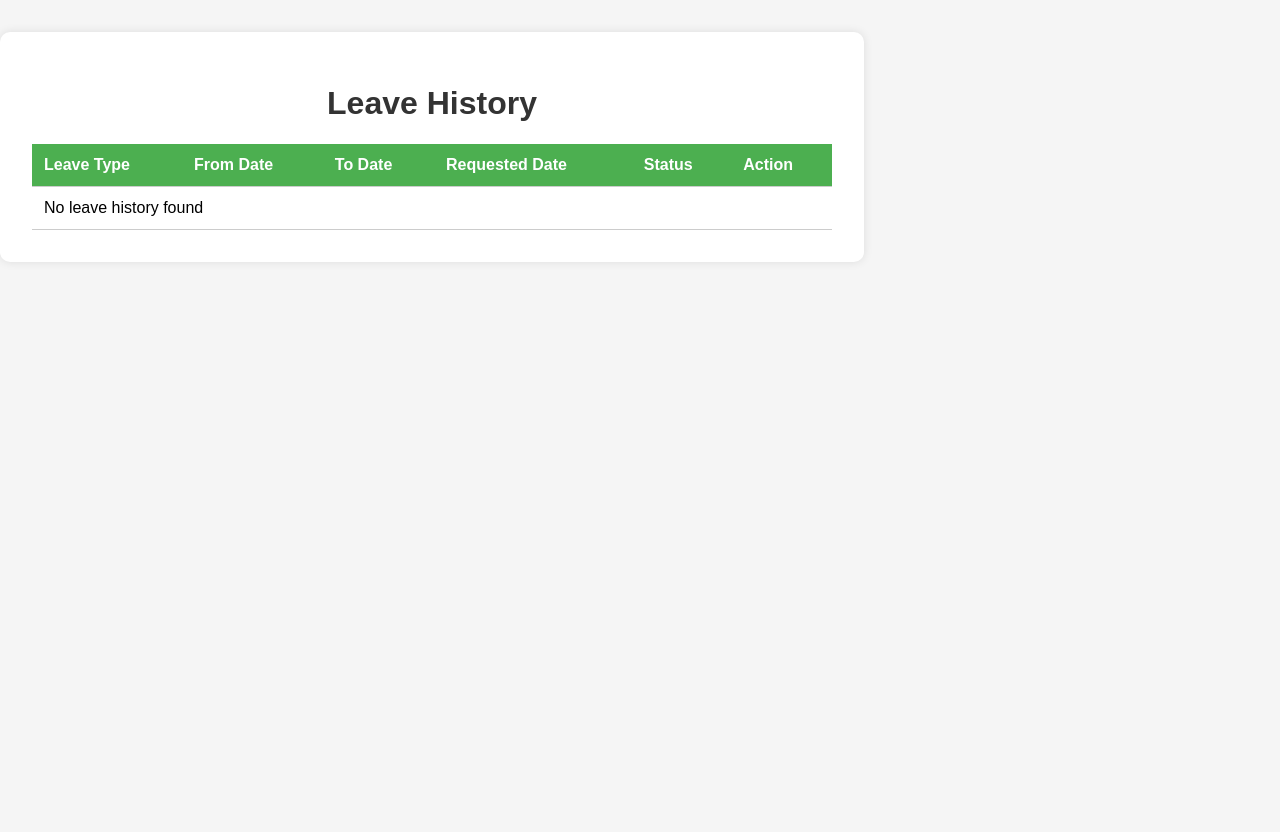
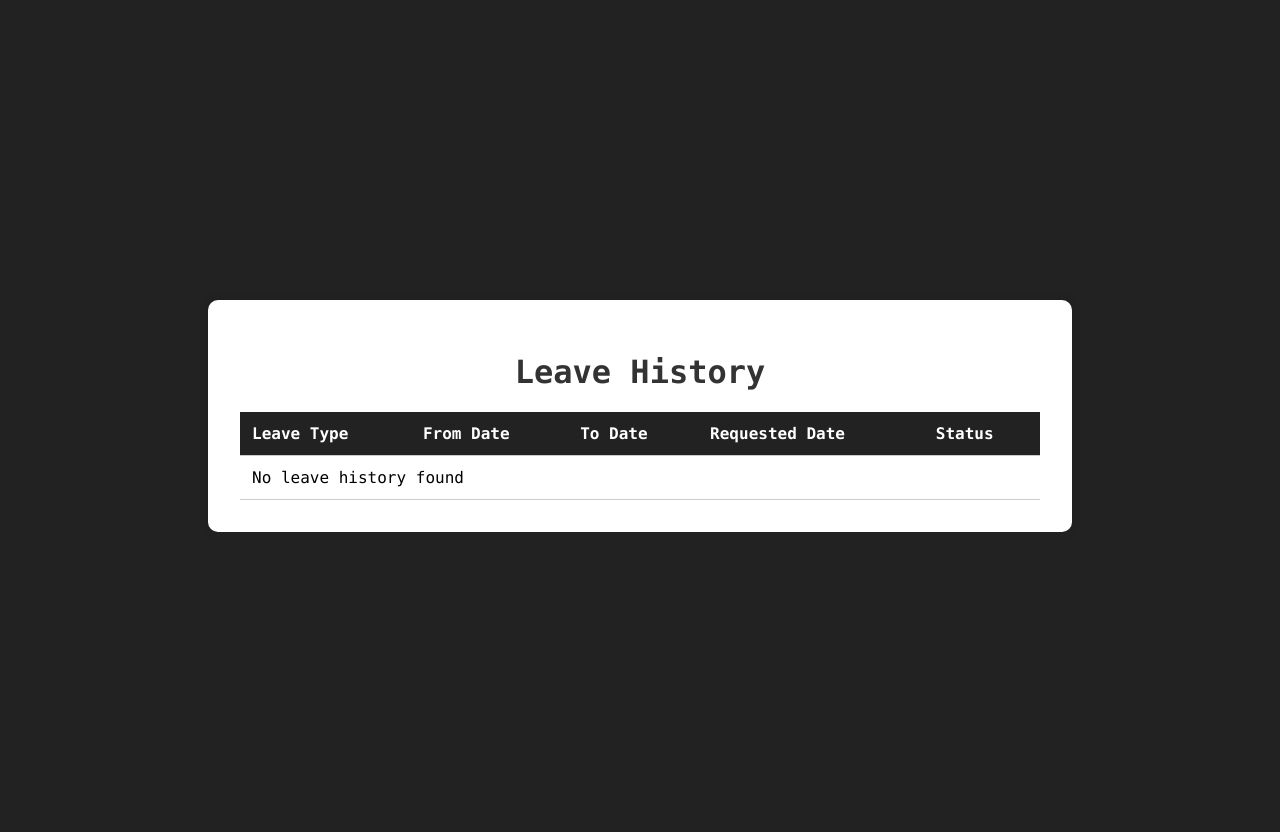
Before and after one commit to akhiltabraham5797/smart-employee, a PHP site: page /Leave_History.php in a window 1280 px wide. After the commit the page ends 532 px from the top, so only its background shows below. Run offline with PHP 8.4, Linux system fonts and the light colour scheme; data that the repository does not hold is empty.

Commit message:
Changes in styling

```diff
--- a/Leave_Application.php
+++ b/Leave_Application.php
@@ -49,8 +49,8 @@ if ($_SERVER["REQUEST_METHOD"] == "POST") {
         });
     </script>
 </head>
-<body>
-    <div class="container leave-application-container">
+<body class="leavebody">
+    <div class="leavecontainer leave-application-container">
         <h1>Apply for Leave</h1>
         <form id="leave-form" method="post" action="Leave_Application.php">
             <input type="hidden" name="user_id" value="1">
--- a/Leave_History.php
+++ b/Leave_History.php
@@ -22,10 +22,11 @@ $result = $conn->query($sql);
     <meta charset="UTF-8">
     <meta name="viewport" content="width=device-width, initial-scale=1.0">
     <title>Leave History</title>
+
     <link rel="stylesheet" href="assets/css/styles.css">
 </head>
-<body>
-    <div class="container leave-history-container">
+<body class="leavebody">
+    <div class="leavecontainer leave-history-container">
         <h1>Leave History</h1>
         <table>
             <thead>
@@ -35,7 +36,7 @@ $result = $conn->query($sql);
                     <th>To Date</th>
                     <th>Requested Date</th>
                     <th>Status</th>
-                    <th>Action</th>
+                    <!-- <th>Action</th> -->
                 </tr>
             </thead>
             <tbody>
@@ -48,7 +49,7 @@ $result = $conn->query($sql);
                         echo "<td>" . $row["end_date"] . "</td>";
                         echo "<td>" . $row["requested_on"] . "</td>";
                         echo "<td>" . $row["status"] . "</td>";
-                        echo '<td><button class="view-details">View Details</button></td>';
+                        // echo '<td><button class="view-details">View Details</button></td>';
                         echo "</tr>";
                     }
                 } else {
--- a/Task_Details.php
+++ b/Task_Details.php
@@ -58,8 +58,8 @@ $conn->close();
     <title>Task Details</title>
     <link rel="stylesheet" href="assets/css/styles.css">
 </head>
-<body>
-    <div class="container task-details-container">
+<body class="leavebody">
+    <div class="leavecontainer task-details-container">
         <h1>Task Details</h1>
         <form id="task-details-form" method="post" action="Task_Details.php">
             <div class="task-info">
--- a/assets/css/styles.css
+++ b/assets/css/styles.css
@@ -1,16 +1,16 @@
 /* General Styles */
-body {
-    font-family: Arial, sans-serif;
+.leavebody {
+    font-family: SFMono-Regular, Menlo, Monaco, Consolas, "Liberation Mono", "Courier New", monospace;
     margin: 0;
     padding: 0;
-    /* display: flex; */
+    display: flex;
     justify-content: center;
     align-items: center;
     height: 100vh;
-    background-color: #f5f5f5;
+    background-color: #222;
 }
 
-.container {
+.leavecontainer {
     background-color: white;
     padding: 2rem;
     border-radius: 10px;
@@ -47,7 +47,7 @@ h1 {
 
 .leave-application-container button {
     padding: 0.75rem;
-    background-color: #4CAF50;
+    background-color: #222;
     color: white;
     border: none;
     border-radius: 5px;
@@ -56,7 +56,7 @@ h1 {
 }
 
 .leave-application-container button:hover {
-    background-color: #45a049;
+    background-color: #222;
 }
 /* Leave Application Specific Styles end*/
 
@@ -80,7 +80,7 @@ h1 {
 }
 
 .leave-history-container th {
-    background-color: #4CAF50;
+    background-color: #222;
     color: white;
 }
 
@@ -90,7 +90,7 @@ h1 {
 
 .leave-history-container .view-details {
     padding: 0.5rem 1rem;
-    background-color: #4CAF50;
+    background-color: #222;
     color: white;
     border: none;
     border-radius: 5px;
@@ -98,7 +98,7 @@ h1 {
 }
 
 .leave-history-container .view-details:hover {
-    background-color: #45a049;
+    background-color: #222;
 }
 /* Leave History Specific Styles end*/
 
@@ -136,7 +136,7 @@ h1 {
 
 .task-info-buttons button {
     padding: 0.75rem !important;
-    background-color: #4CAF50 !important;
+    background-color: #222 !important;
     color: white !important;
     border: none !important;
     border-radius: 5px !important;
```
